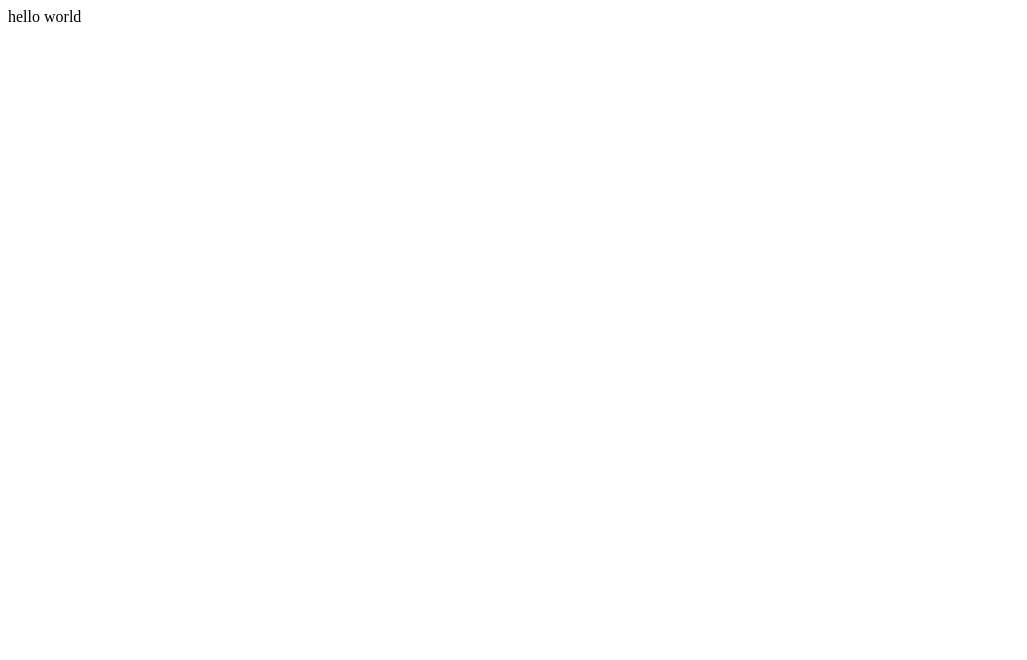
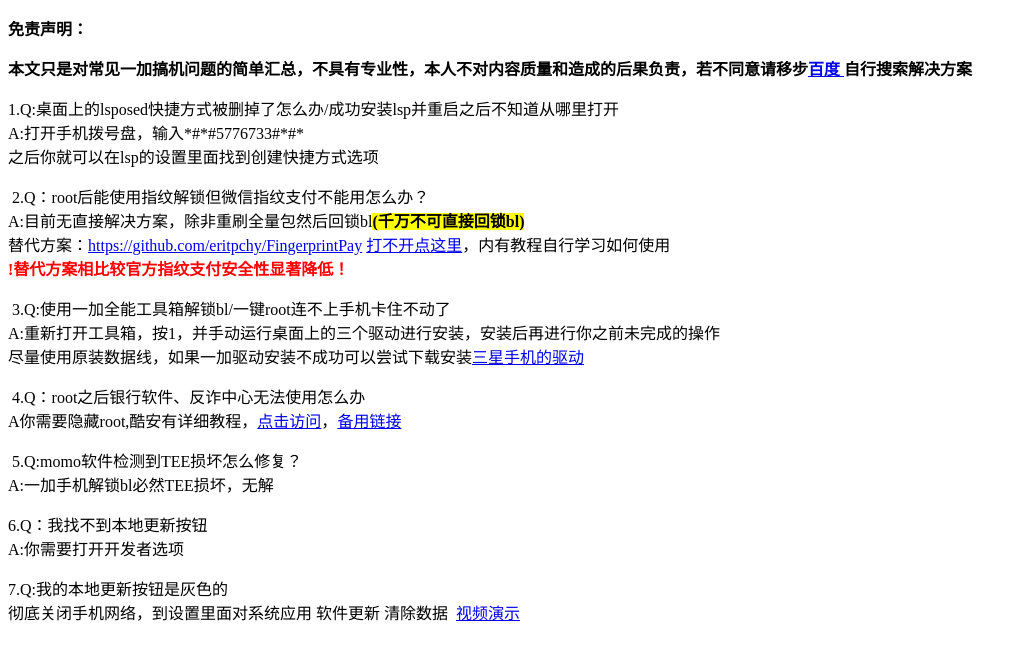
Before and after one commit to sch-lda/sch-lda.github.io, a plain HTML site: page index.html in a window 1280 px wide. Shown: the whole page, without its empty margins (0-1027 px from the left). Drawn offline with Linux system fonts and the light colour scheme.

Commit message:
Add files via upload

```diff
--- a/index.html
+++ b/index.html
@@ -1,5 +1,30 @@
+<!doctype html>
 <html>
-    <body>
-        <p1>hello world</p1>
-    </body>
+<head>
+<meta charset="utf-8">
+<title>一加搞机指南</title>
+</head>
+
+<body>
+<b><p>免责声明：</p></b>
+<b><p1> 本文只是对常见一加搞机问题的简单汇总，不具有专业性，本人不对内容质量和造成的后果负责，若不同意请移步<a href="https://www.baidu.com/">百度 </a>自行搜索解决方案 </p1></b>
+<p>1.Q:桌面上的lsposed快捷方式被删掉了怎么办/成功安装lsp并重启之后不知道从哪里打开<br>
+ A:打开手机拨号盘，输入*#*#5776733#*#*<br>
+ 之后你就可以在lsp的设置里面找到创建快捷方式选项</p>
+<p>&nbsp;2.Q：root后能使用指纹解锁但微信指纹支付不能用怎么办？<br>
+  A:目前无直接解决方案，除非重刷全量包然后回锁bl<strong style="background-color:#FFFF00">(千万不可直接回锁bl)</strong><br>
+  替代方案：<a href="https://github.com/eritpchy/FingerprintPay">https://github.com/eritpchy/FingerprintPay</a> <a href="https://5.553.workers.dev/eritpchy/FingerprintPay">打不开点这里</a>，内有教程自行学习如何使用
+  <br>
+  <strong style="color:red" >!替代方案相比较官方指纹支付安全性显著降低！</strong></p>
+<p>&nbsp;3.Q:使用一加全能工具箱解锁bl/一键root连不上手机卡住不动了<br>A:重新打开工具箱，按1，并手动运行桌面上的三个驱动进行安装，安装后再进行你之前未完成的操作<br>
+尽量使用原装数据线，如果一加驱动安装不成功可以尝试下载安装<a href="https://wwt.lanzout.com/iZ21W0a2dk7i">三星手机的驱动</a></p>
+<p>&nbsp;4.Q：root之后银行软件、反诈中心无法使用怎么办<br>
+A你需要隐藏root,酷安有详细教程，<a href="https://www.coolapk.com/feed/38554830?shareKey=YjA1MDdlNWY4MjFmNjMwNDQ2NzU~">点击访问</a>，<a href="https://www.coolapk1s.com/feed/38554830">备用链接</a></p>
+<p>&nbsp;5.Q:momo软件检测到TEE损坏怎么修复？<br>
+  A:一加手机解锁bl必然TEE损坏，无解</p>
+<p>6.Q：我找不到本地更新按钮&nbsp;<br>
+  A:你需要打开开发者选项</p>
+<p>7.Q:我的本地更新按钮是灰色的&nbsp;<br>
+彻底关闭手机网络，到设置里面对系统应用 软件更新 清除数据&nbsp; <a href="https://raw.githubusercontent.com/sch-lda/sch-lda.github.io/main/Record_2022-08-21-12-31-18.mp4">视频演示</a></p>
+</body>
 </html>
```
